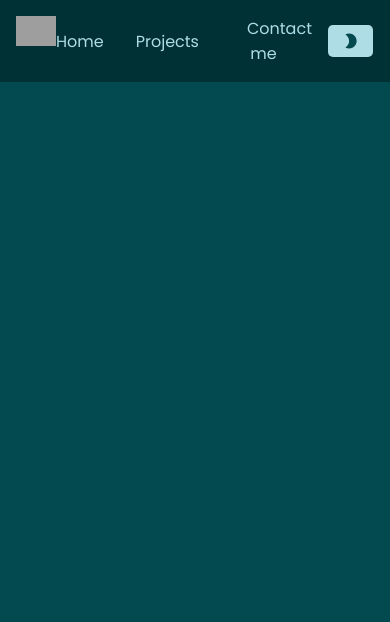
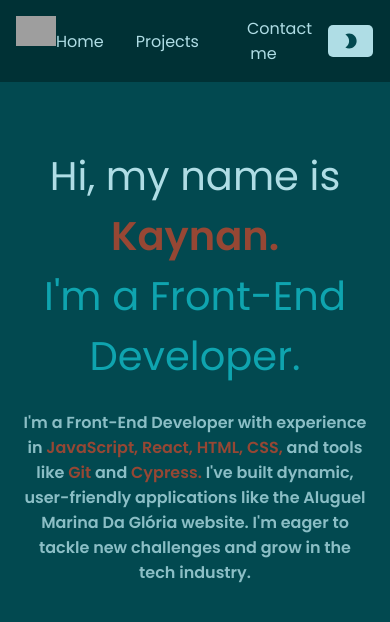
Before and after one commit to kaynan45/myportfolio, a React (Create React App) app: page / in a window 390 px wide. Shown: the top 622 px of the page. Built offline with nearby package versions, Linux system fonts and the light colour scheme; grey boxes are pictures that could not be loaded.

Commit message:
creating the presentation and description

```diff
--- a/src/App.js
+++ b/src/App.js
@@ -2,14 +2,14 @@ import "./App.css";
 import { BrowserRouter as Router, Route, Routes } from "react-router-dom";
 import Navbar from "./Components/Navbar";
 import Home from "./Components/Home";
-import ContactMe from "./Components/ContactMe";
+// import ContactMe from "./Components/ContactMe";
 
 function App() {
   return (
     <Router>
       <Navbar />
       <Routes>
-        <Route path="/" />
+        <Route path="/" element={<Home/>}/>
         <Route path="/contactMe" />
         <Route path="/projects" />
       </Routes>
--- a/src/Components/Home.js
+++ b/src/Components/Home.js
@@ -1,8 +1,12 @@
-
+import styles from './Home.module.css'
 
 function Home() {
   return (
-    <h1>Home content</h1>
+    <div className={styles.presentation}>
+      <h1 className={styles.myNameIs}>Hi, my name is <span className={styles.name}>Kaynan.</span></h1>
+      <h1 className={styles.whatAmI}>I'm a Front-End Developer.</h1>
+      <h3 className={styles.description}>I'm a Front-End Developer with experience in <span className={styles.name}>JavaScript, React, HTML, CSS,</span> and tools like <span className={styles.name}>Git</span> and <span className={styles.name}>Cypress.</span> I've built dynamic, user-friendly applications like the Aluguel Marina Da Glória website. I'm eager to tackle new challenges and grow in the tech industry.</h3>
+    </div>
   )
 }
 
--- /dev/null
+++ b/src/Components/Home.module.css
@@ -0,0 +1,43 @@
+.presentation {
+  margin-top: 9em;
+  /* border: solid ; */
+  padding: 0 22em;
+}
+
+.presentation h1 {
+  font-size: 3.3em;
+  font-weight: 500;
+}
+
+.myNameIs {
+  color: #afdde5;
+}
+
+.whatAmI {
+  color: #0fa4af;
+}
+
+.name {
+  color:#964734 ;
+  font-weight: bold;
+}
+
+.description {
+  color: #afdde5ca;
+  margin-top: 1.5em;
+}
+
+@media (max-width: 768px) {
+  .presentation {
+    padding: 0 5vw;
+    margin-top: 4em;
+  }
+
+  .presentation h1 {
+    font-size: 2.5em;
+  }
+
+  .description {
+    font-size: 1em;
+  }
+}
```
